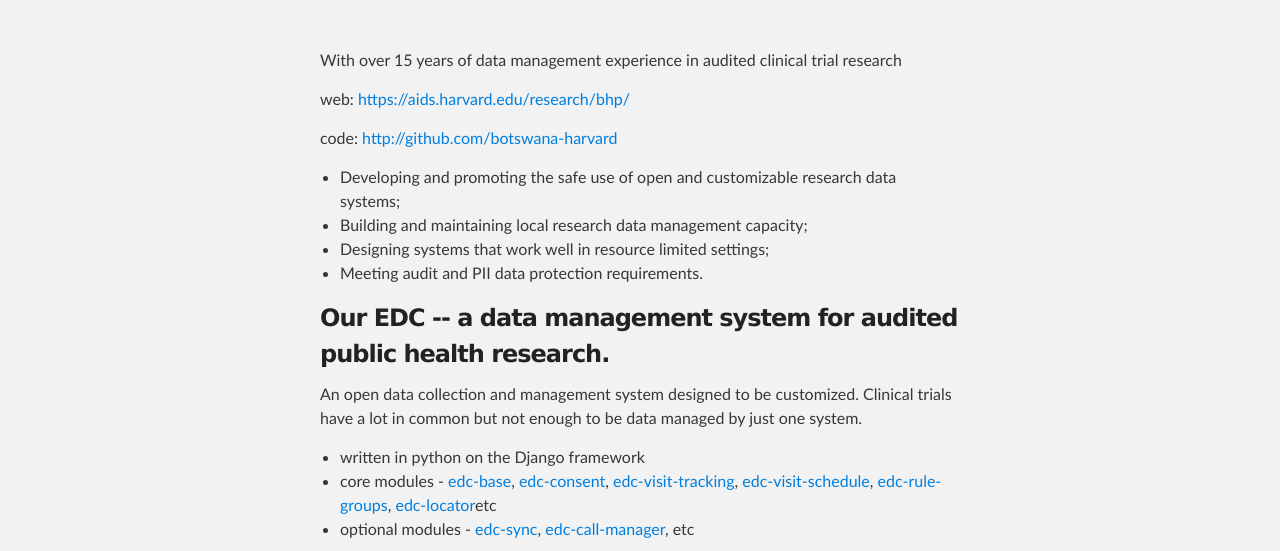
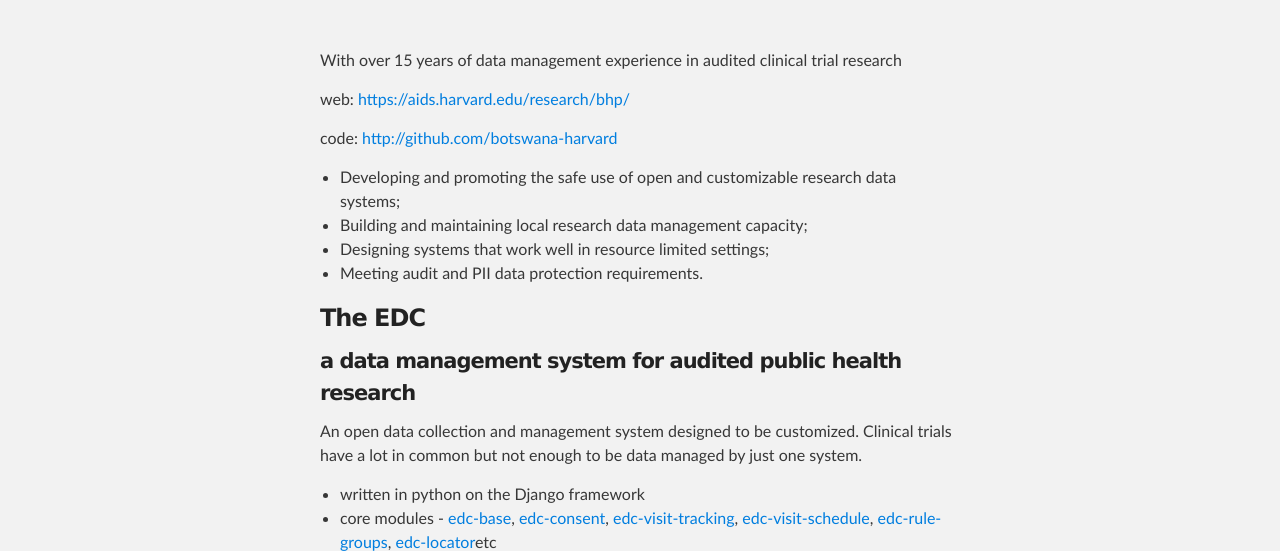
Before and after one commit to botswana-harvard/botswana-harvard.github.io, a plain HTML site: page index.html in a window 1280 px wide. Shown: the part 275-826 px from the top of the page. Drawn offline with Linux system fonts and the light colour scheme.

Commit message:
fix subtitle

```diff
--- a/index.html
+++ b/index.html
@@ -40,8 +40,8 @@
 </ul>
 
 <h3>
-<a id="our-edc----a-data-management-system-for-audited-public-health-research" class="anchor" href="#our-edc----a-data-management-system-for-audited-public-health-research" aria-hidden="true"><span aria-hidden="true" class="octicon octicon-link"></span></a>Our EDC -- a data management system for audited public health research.</h3>
-
+<a id="our-edc----a-data-management-system-for-audited-public-health-research" class="anchor" href="#our-edc----a-data-management-system-for-audited-public-health-research" aria-hidden="true"><span aria-hidden="true" class="octicon octicon-link"></span></a>The EDC</h3>
+<h4>a data management system for audited public health research</h4>
 <p>An open data collection and management system designed to be customized. Clinical trials have a lot in common but not enough to be data managed by just one system. </p>
 
 <ul>
```
